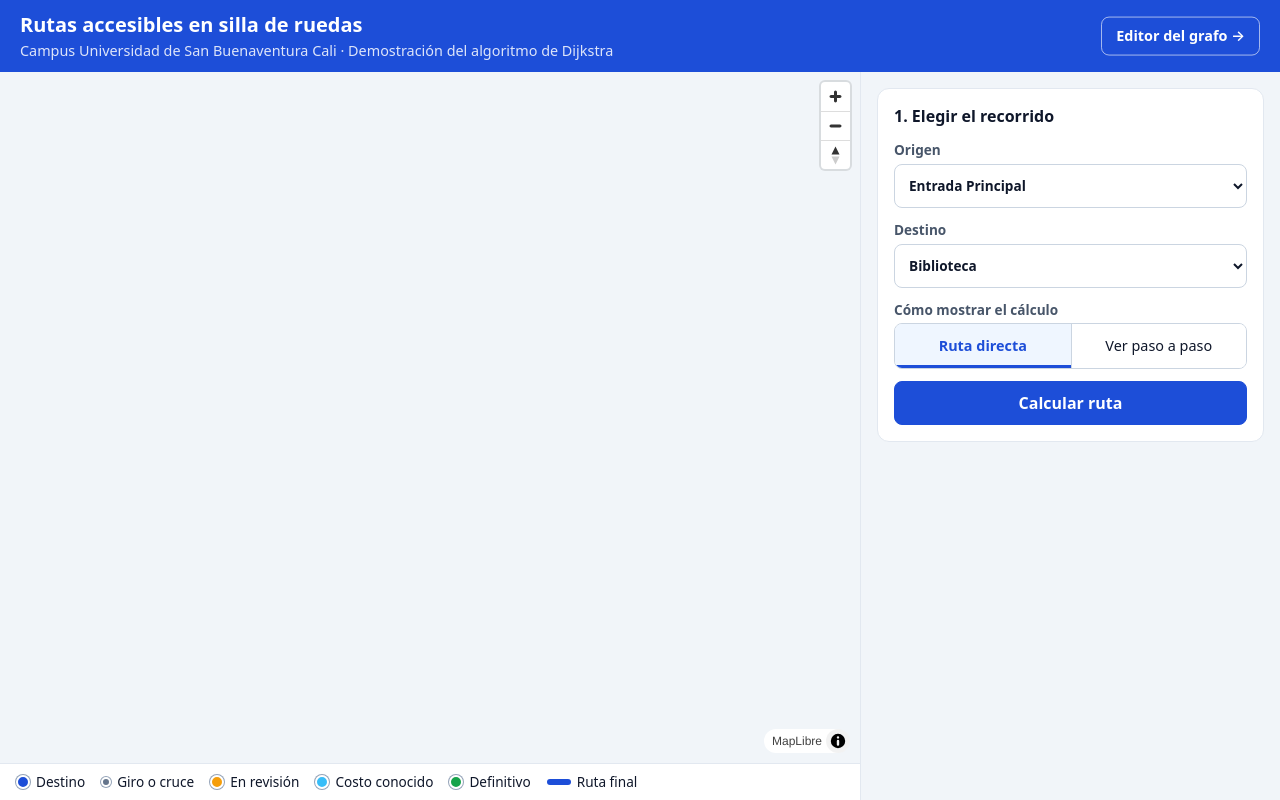
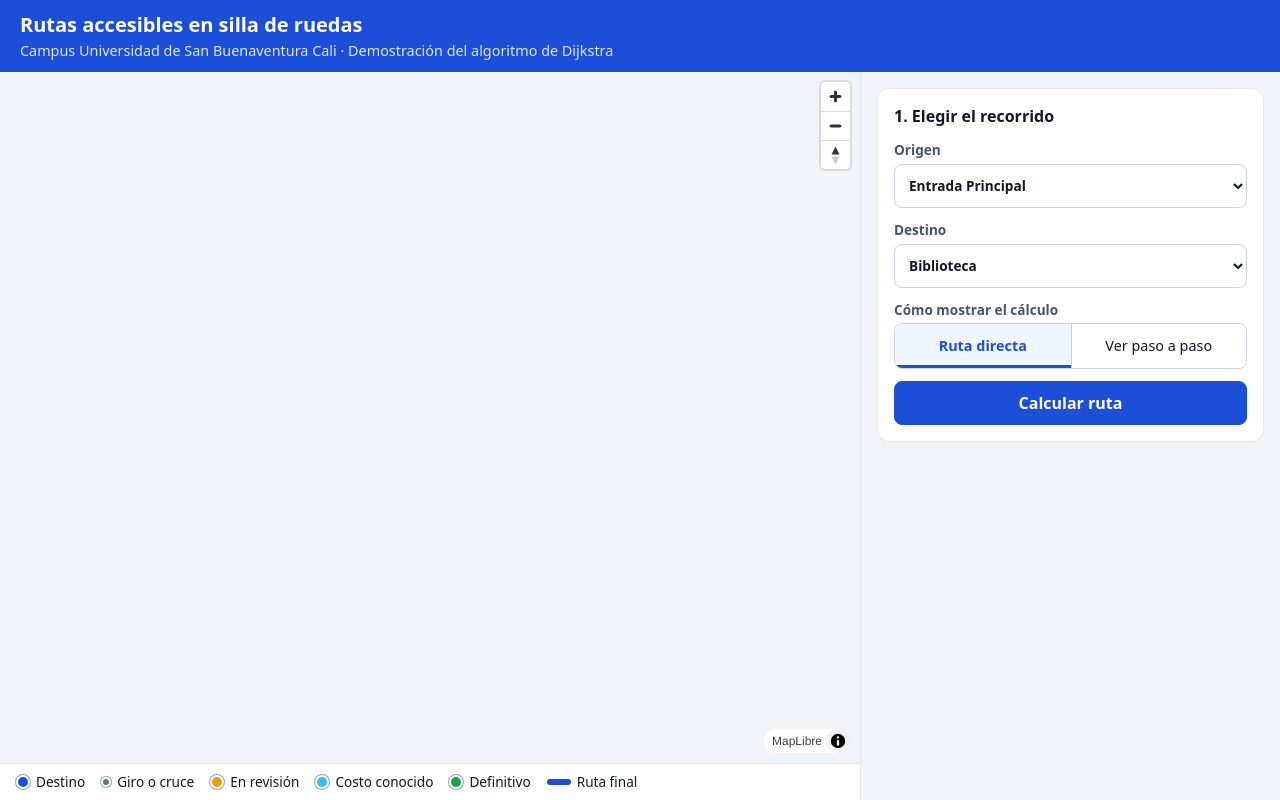
Before and after one commit to devdavco/USBCali_Accesible, a plain HTML site: page index.html in a window 1280 px wide. Drawn offline with nearby package versions, Linux system fonts and the light colour scheme; no server answers.

Commit message:
ocultar editor

```diff
--- a/index.html
+++ b/index.html
@@ -12,7 +12,7 @@
     <header class="encabezado">
       <h1>Rutas accesibles en silla de ruedas</h1>
       <p>Campus Universidad de San Buenaventura Cali · Demostración del algoritmo de Dijkstra</p>
-      <a class="enlace-encabezado" href="editor.html">Editor del grafo →</a>
+      <!--<a class="enlace-encabezado" href="editor.html">Editor del grafo →</a>-->
     </header>
 
     <main class="contenido">
```
